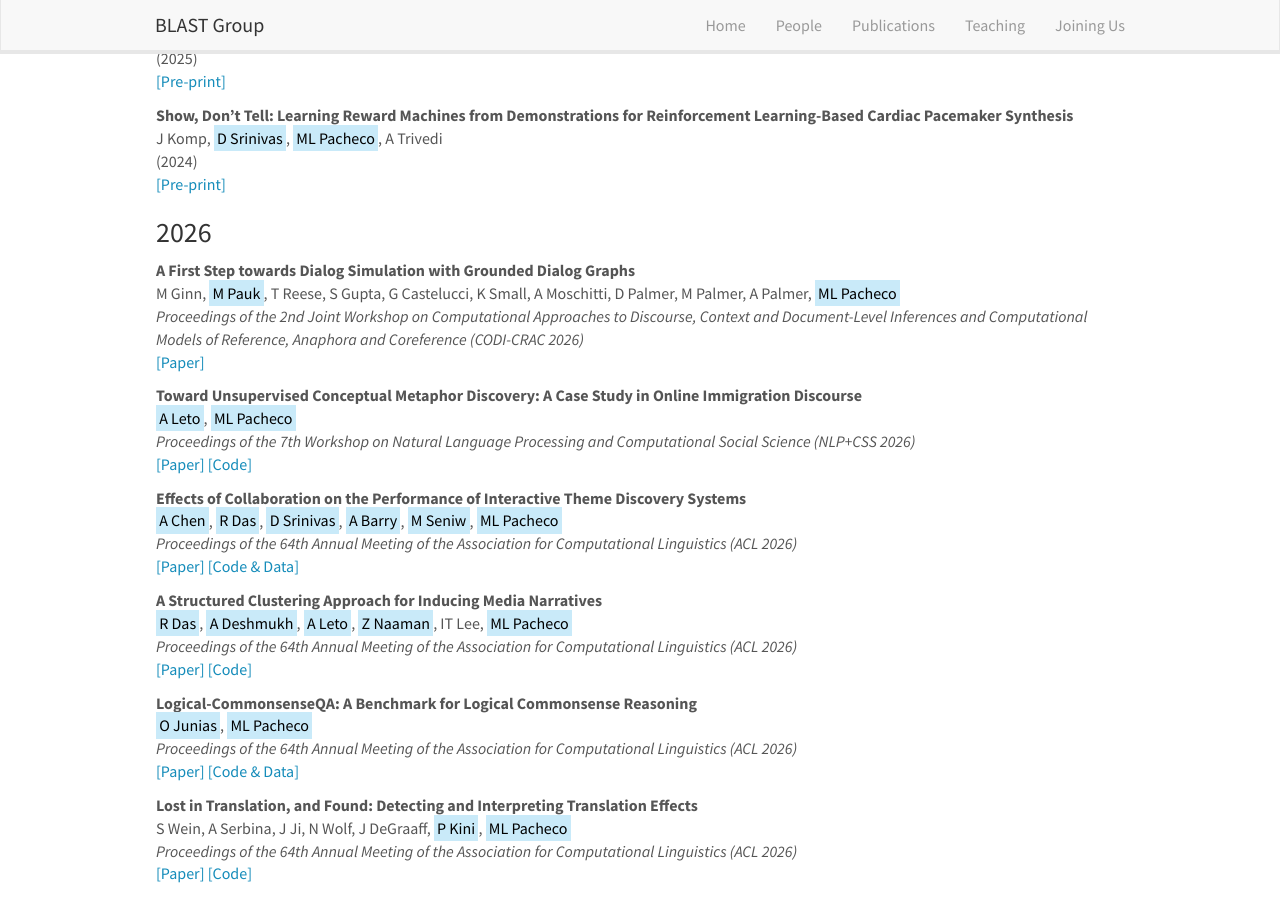
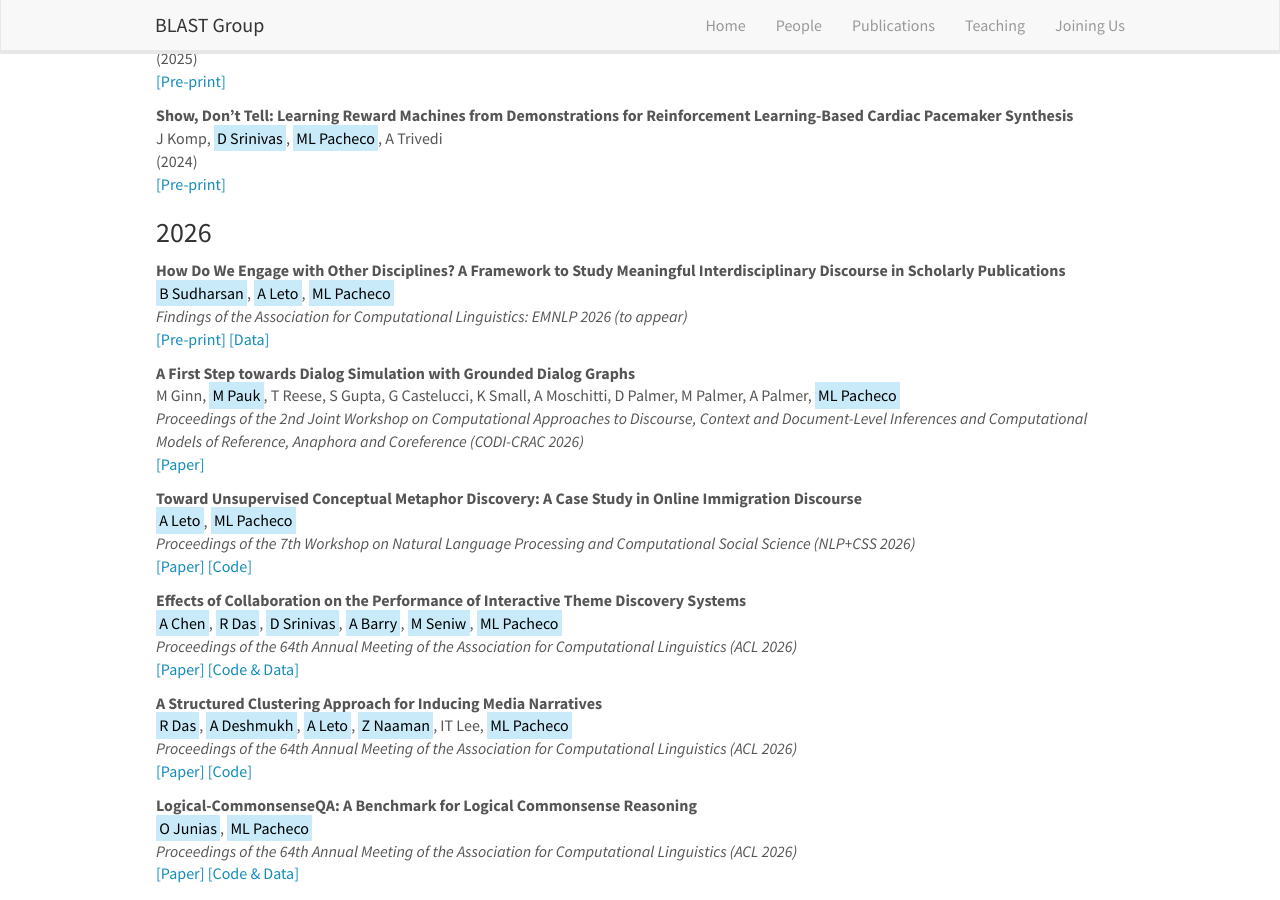
Before and after one commit to blast-cu/blast-cu.github.io, a Jekyll site: the page built from _pages/publications.md, in a window 1280 px wide and 900 px high, scrolled down 942 px. Built offline with Jekyll 4.4.1, drawn with Linux system fonts in a browser that asks for light colours; nearby versions of some CDN libraries.

Commit message:
Update publist_2026.yml

```diff
--- a/_data/publist_2026.yml
+++ b/_data/publist_2026.yml
@@ -1,3 +1,15 @@
+- title: "How Do We Engage with Other Disciplines? A Framework to Study Meaningful Interdisciplinary Discourse in Scholarly Publications"
+  authors: <mark>B Sudharsan</mark>, <mark>A Leto</mark>, <mark>ML Pacheco</mark>
+  highlight: 0
+  venue: "Findings of the Association for Computational Linguistics: EMNLP 2026 (to appear)"
+  link:
+    url: https://arxiv.org/abs/2601.17020
+    display: \[Pre-print\]
+  code:
+    url: https://o365coloradoedu-my.sharepoint.com/personal/basu9216_colorado_edu/_layouts/15/onedrive.aspx?id=%2Fpersonal%2Fbasu9216%5Fcolorado%5Fedu%2FDocuments%2FHow%20Do%20We%20Engage%20With%20Other%20Disciplines%2Fdata&ga=1
+    display: \[Data\]
+  year: 2026
+
 - title: "A First Step towards Dialog Simulation with Grounded Dialog Graphs"
   authors: M Ginn, <mark>M Pauk</mark>, T Reese, S Gupta, G Castelucci, K Small, A Moschitti, D Palmer, M Palmer, A Palmer, <mark>ML Pacheco</mark>
   highlight: 0
```
